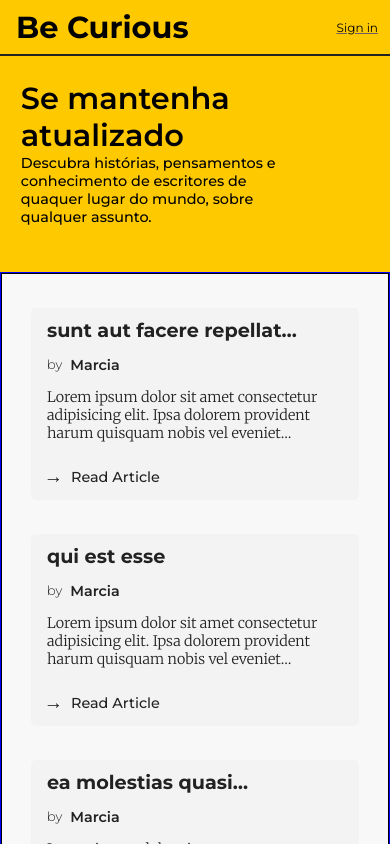
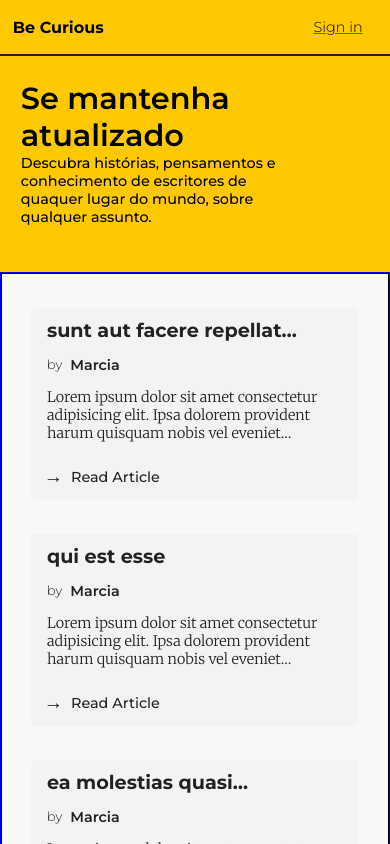
Before and after one commit to kennedybm/teste-tecnico-front-end, a React (Vite) app: page / in a window 390 px wide. Shown: the top 844 px of the page. Built offline with nearby package versions, Linux system fonts and the light colour scheme.

Commit message:
Fix: changed div with to 50% and added media querys for manage padding

```diff
--- a/src/components/Header/styles.ts
+++ b/src/components/Header/styles.ts
@@ -24,16 +24,31 @@ export const Header = styled.header<Props>`
   z-index: 1;
 `;
 
+export const HeaderContent = styled.section`
+  display: flex;
+  width: 100%;
+  margin-left: 1em;
+  border: 1px solid black;
+  @media (min-width: 1300px) {
+    margin-left: 1em;
+  }
+`;
+
 export const TitleBox = styled.div`
   display: flex;
   flex-direction: row;
   align-items: center;
-  padding: 1em;
-  width: 75%;
+  width: 50%;
   h1 {
-    font-size: var(--fs-xl);
+    font-size: var(--fs-tt);
     font-family: var(--title);
     font-weight: bold;
+    padding-left: 0.8em;
+  }
+  @media (min-width: 425px) {
+    h1 {
+      padding-left: 0.5em;
+    }
   }
 `;
 
@@ -42,14 +57,14 @@ export const LoginBox = styled.div`
   flex-direction: row;
   align-items: center;
   justify-content: flex-end;
-  width: 25%;
+  width: 50%;
   button {
-    margin-right: 1em;
+    margin-right: 1.9em;
     border-radius: 4px;
     background-color: transparent;
     text-decoration: underline var(--gray1);
-    font-size: 0.75rem;
+    font-size: var(--fs-sml);
     font-family: var(--title);
-    font-weight: 400;
+    font-weight: 300;
   }
 `;
```
